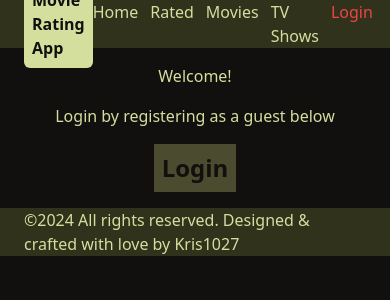
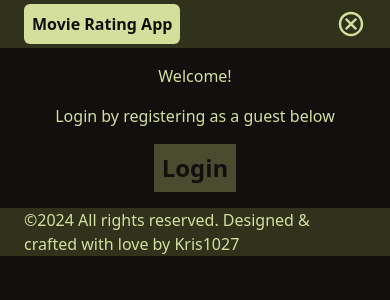
Before and after one commit to Kris1027/nextjs-movie-rating-app, a Next.js app: page /auth in a window 390 px wide. Shown: the top 300 px of the page. Built offline with nearby package versions, Linux system fonts and the light colour scheme.

Commit message:
add menu toggle functionality and import react-icons

```diff
--- a/app/components/header.tsx
+++ b/app/components/header.tsx
@@ -1,11 +1,30 @@
+'use client';
 import Logo from './logo';
 import Navigation from './navigation';
+import { RxHamburgerMenu } from 'react-icons/rx';
+import { IoMdCloseCircleOutline } from 'react-icons/io';
+import { useState } from 'react';
 
 export default function Header() {
+  const [isMenuOpen, setIsMenuOpen] = useState(false);
+
+  const handleClick = () => {
+    setIsMenuOpen(!isMenuOpen);
+  };
+
   return (
     <header className="flex justify-between bg-secondary h-10 items-center p-6 max-w-[1280px] mx-auto">
       <Logo />
-      <Navigation />
+      <div onClick={handleClick}>
+        {isMenuOpen ? (
+          <RxHamburgerMenu className="sm:hidden" size={30} />
+        ) : (
+          <IoMdCloseCircleOutline className="sm:hidden" size={30} />
+        )}
+      </div>
+      <div className="hidden sm:block">
+        <Navigation />
+      </div>
     </header>
   );
 }
--- a/package.json
+++ b/package.json
@@ -12,7 +12,8 @@
     "clsx": "^2.1.0",
     "next": "14.0.4",
     "react": "^18",
-    "react-dom": "^18"
+    "react-dom": "^18",
+    "react-icons": "^5.0.1"
   },
   "devDependencies": {
     "@types/node": "^20",
```
Also changed, not shown: 1 other file (tests, documents, lock files or other folders).
